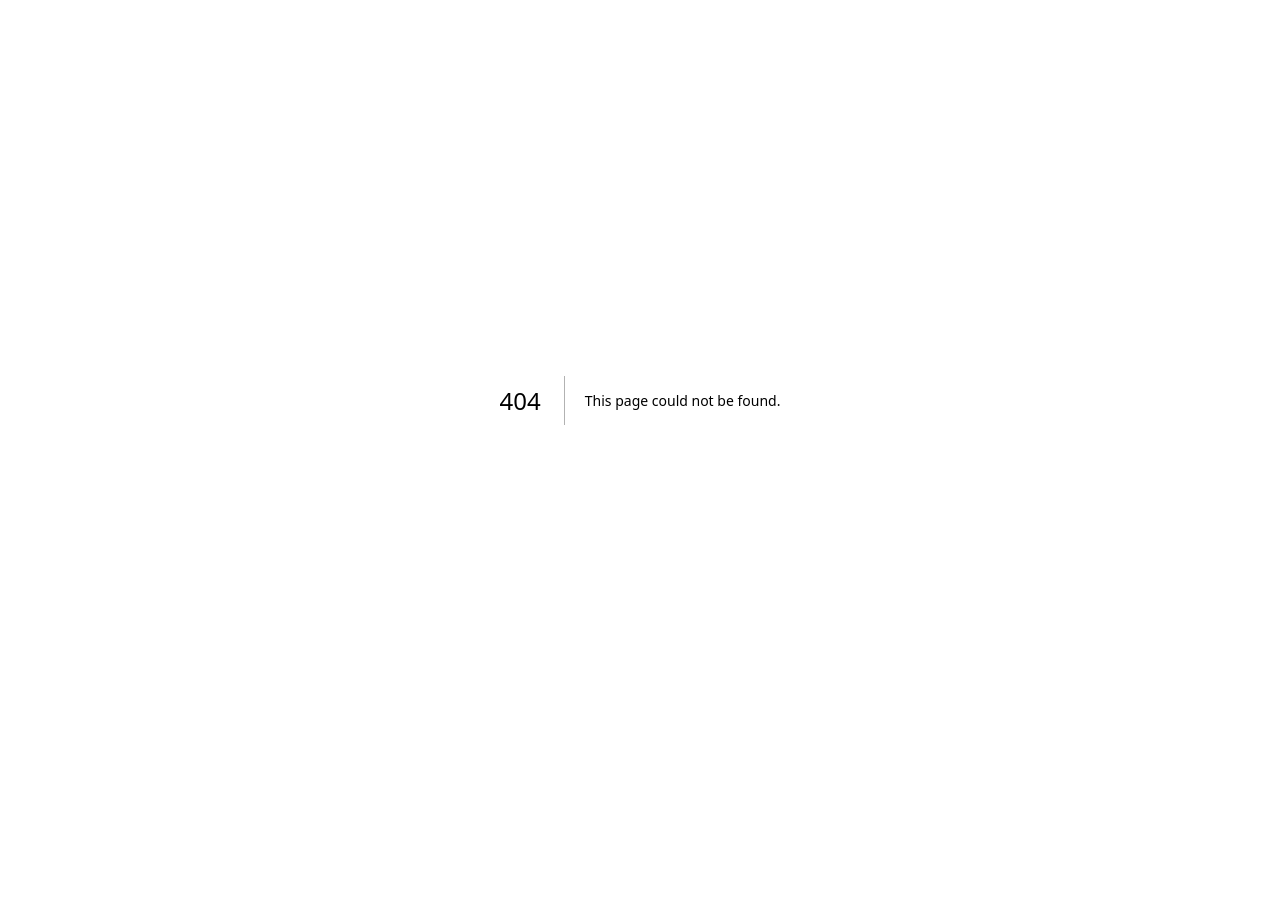
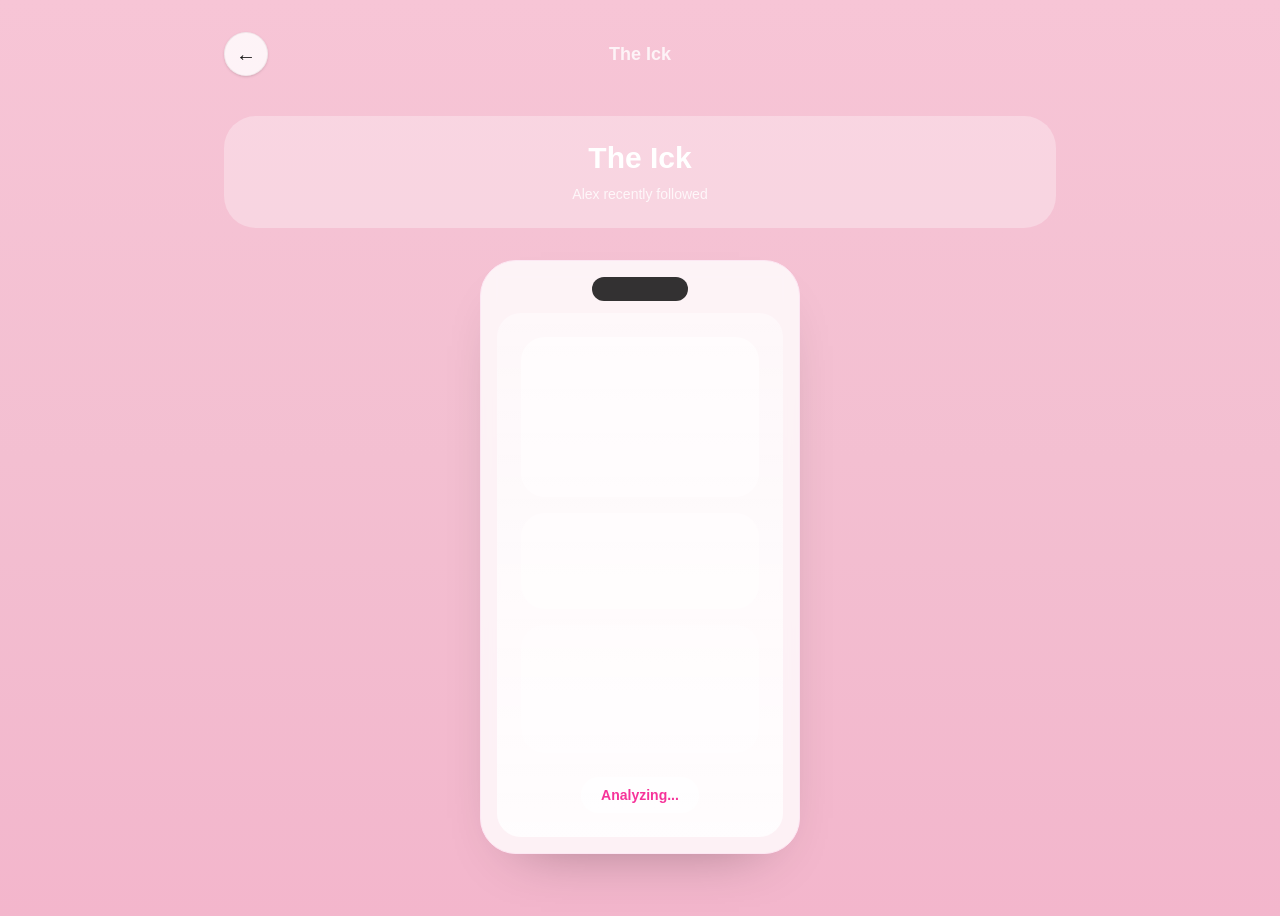
Before and after one commit to saiVerma898/the-ick-web, a Next.js app: page /onboarding/loading in a window 1280 px wide. Before the commit this address had no page. Before the commit the page ends 800 px from the top, so only its background shows below. Built offline with nearby package versions, Linux system fonts and the light colour scheme.

Commit message:
Add loading onboarding screen

```diff
--- /dev/null
+++ b/src/app/onboarding/loading/page.tsx
@@ -0,0 +1,57 @@
+function PhoneFrame({
+  children,
+  className = "",
+}: {
+  children: React.ReactNode;
+  className?: string;
+}) {
+  return (
+    <div
+      className={`relative mx-auto w-full max-w-[320px] rounded-[36px] border border-pink-100 bg-white/80 p-4 shadow-[0_25px_60px_-40px_rgba(0,0,0,0.45)] backdrop-blur ${className}`}
+    >
+      <div className="mx-auto mb-3 h-6 w-24 rounded-full bg-black/80" />
+      {children}
+    </div>
+  );
+}
+
+export default function LoadingOnboardingPage() {
+  return (
+    <div className="min-h-screen bg-gradient-to-b from-[#f7c5d6] via-[#f3bfd1] to-[#f3b6cc] text-[#111111]">
+      <div className="mx-auto flex w-full max-w-md flex-col gap-10 px-5 pb-16 pt-8 sm:max-w-2xl sm:px-8 lg:max-w-4xl">
+        <header className="flex items-center justify-between">
+          <button className="flex h-11 w-11 items-center justify-center rounded-full border border-black/5 bg-white/80 shadow-sm">
+            <span className="text-xl">←</span>
+          </button>
+          <span className="text-lg font-semibold text-white/80">The Ick</span>
+          <div className="h-11 w-11" />
+        </header>
+
+        <section className="space-y-8">
+          <div className="rounded-[32px] bg-white/30 p-6 text-center text-white">
+            <p className="text-3xl font-semibold">The Ick</p>
+            <p className="mt-2 text-sm text-white/80">
+              Alex recently followed
+            </p>
+          </div>
+
+          <PhoneFrame className="bg-white/30">
+            <div className="relative overflow-hidden rounded-3xl bg-white/40 p-6">
+              <div className="absolute inset-0 bg-gradient-to-b from-white/0 via-white/40 to-white/70" />
+              <div className="relative space-y-4">
+                <div className="h-40 rounded-3xl bg-white/50" />
+                <div className="h-24 rounded-3xl bg-white/40" />
+                <div className="h-32 rounded-3xl bg-white/30" />
+              </div>
+              <div className="relative mt-6 flex items-center justify-center">
+                <div className="rounded-full bg-white/70 px-5 py-2 text-sm font-semibold text-pink-500">
+                  Analyzing...
+                </div>
+              </div>
+            </div>
+          </PhoneFrame>
+        </section>
+      </div>
+    </div>
+  );
+}
--- a/src/app/page.tsx
+++ b/src/app/page.tsx
@@ -2,16 +2,25 @@ import Link from "next/link";
 
 const onboardingLinks = [
   {
+    order: "01",
     title: "Track screen",
     description: "Username input + secure & anonymous message.",
     href: "/onboarding/track",
   },
   {
+    order: "02",
     title: "Testimonials screen",
     description: "Ratings, users, and social proof.",
     href: "/onboarding/testimonials",
   },
   {
+    order: "03",
+    title: "Loading screen",
+    description: "Pink overlay while analysis runs.",
+    href: "/onboarding/loading",
+  },
+  {
+    order: "04",
     title: "Results screen",
     description: "Recent follows and CTA to get started.",
     href: "/onboarding/results",
@@ -42,7 +51,12 @@ export default function Home() {
               href={item.href}
               className="block rounded-3xl border border-black/10 bg-white px-6 py-5 shadow-sm transition hover:-translate-y-0.5 hover:shadow-md"
             >
-              <h2 className="text-lg font-semibold">{item.title}</h2>
+              <div className="flex items-center gap-3">
+                <span className="text-sm font-semibold text-pink-300">
+                  {item.order}
+                </span>
+                <h2 className="text-lg font-semibold">{item.title}</h2>
+              </div>
               <p className="mt-2 text-sm text-black/60">{item.description}</p>
             </Link>
           ))}
```
